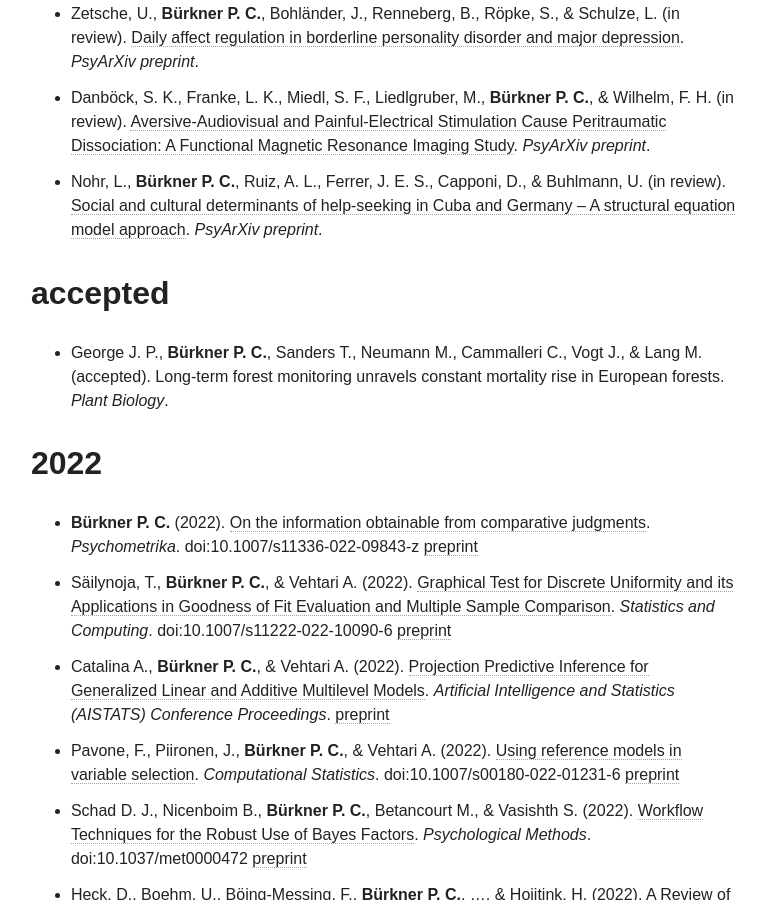
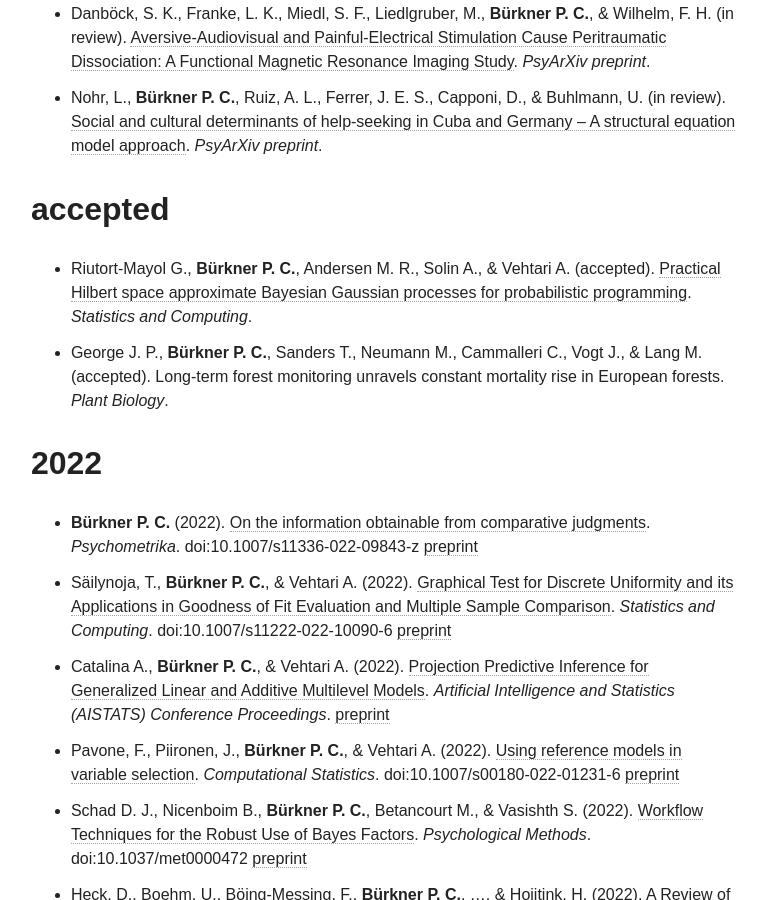
Before and after one commit to paul-buerkner/paul-buerkner.github.io, a Jekyll site: the page built from publications/index.md, in a window 1280 px wide and 900 px high, scrolled down 1748 px. Shown: the whole window, without its empty margins (255-1021 px from the left). Built offline with Jekyll 4.4.1, drawn with Linux system fonts in a browser that asks for light colours; nearby versions of some CDN libraries; some of the changed text lies outside the part shown.

Commit message:
move paper to accepted

```diff
--- a/publications/index.md
+++ b/publications/index.md
@@ -28,6 +27,7 @@
 
 ## accepted
 
+* Riutort-Mayol G., **Bürkner P. C.**, Andersen M. R., Solin A., & Vehtari A. (accepted). [Practical Hilbert space approximate Bayesian Gaussian processes for probabilistic programming](http://arxiv.org/abs/2004.11408). *Statistics and Computing*.
 * George J. P., **Bürkner P. C.**, Sanders T., Neumann M., Cammalleri C., Vogt J., & Lang M. (accepted). Long-term forest monitoring unravels constant mortality rise in European forests. *Plant Biology*.
 
 ## 2022
```
Also changed, not shown: other parts of publications/index.md (+0 -1 lines).
